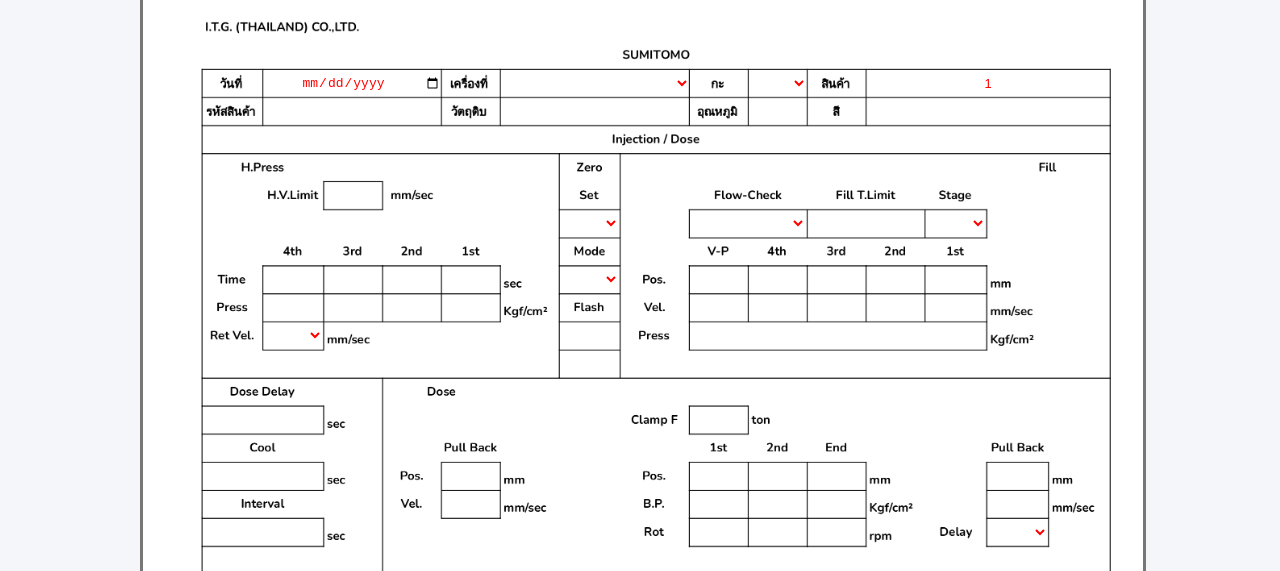
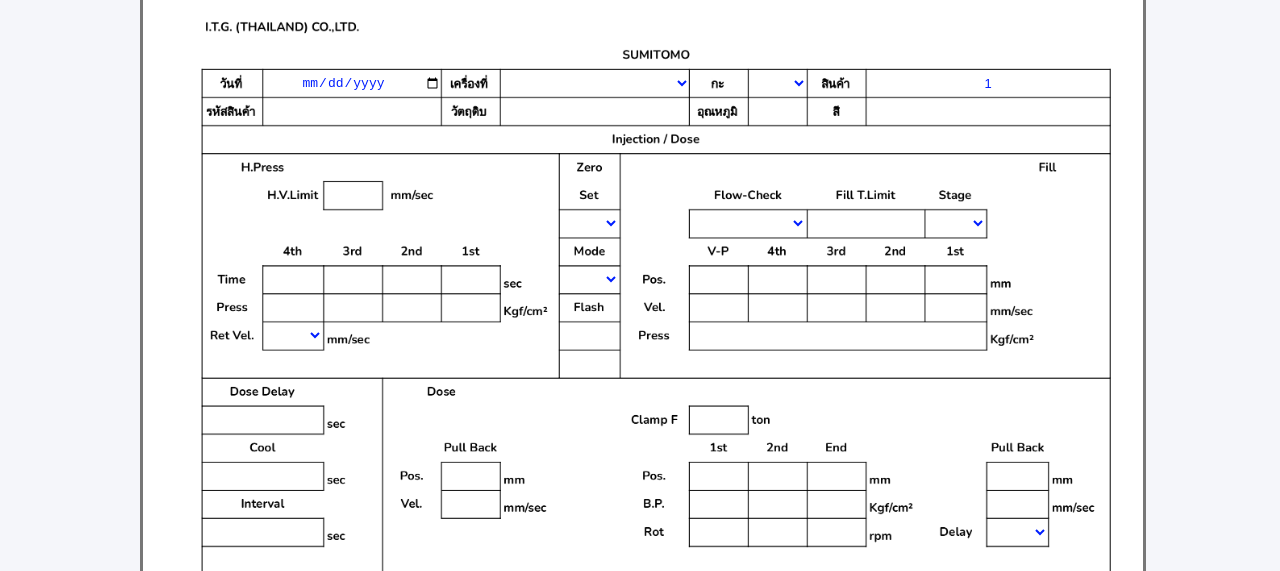
Before and after one commit to Krittapas2004/ITG, a React (Vite) app: page /ITG/machine/1/form in a window 1280 px wide. Shown: the part 229-800 px from the top of the page. Built offline with nearby package versions, Linux system fonts and the light colour scheme.

Commit message:
Change text color

```diff
--- a/package.json
+++ b/package.json
@@ -14,7 +14,6 @@
   },
   "dependencies": {
     "firebase": "^12.6.0",
-    "gh-pages": "^6.3.0",
     "html2canvas": "^1.4.1",
     "html2pdf.js": "^0.12.1",
     "jspdf": "^3.0.4",
@@ -30,6 +29,7 @@
     "eslint": "^9.39.1",
     "eslint-plugin-react-hooks": "^7.0.1",
     "eslint-plugin-react-refresh": "^0.4.24",
+    "gh-pages": "^6.3.0",
     "globals": "^16.5.0",
     "vite": "^7.2.4"
   }
--- a/src/pages/MachineForm/MachineForm.css
+++ b/src/pages/MachineForm/MachineForm.css
@@ -112,7 +112,7 @@
   padding: 0px;
   margin: 0px;
   font-size: 13px;
-  color: red;
+  color: rgb(0, 30, 255);
 }
 
 .date-field:focus,
```
Also changed, not shown: 1 other file (tests, documents, lock files or other folders).
